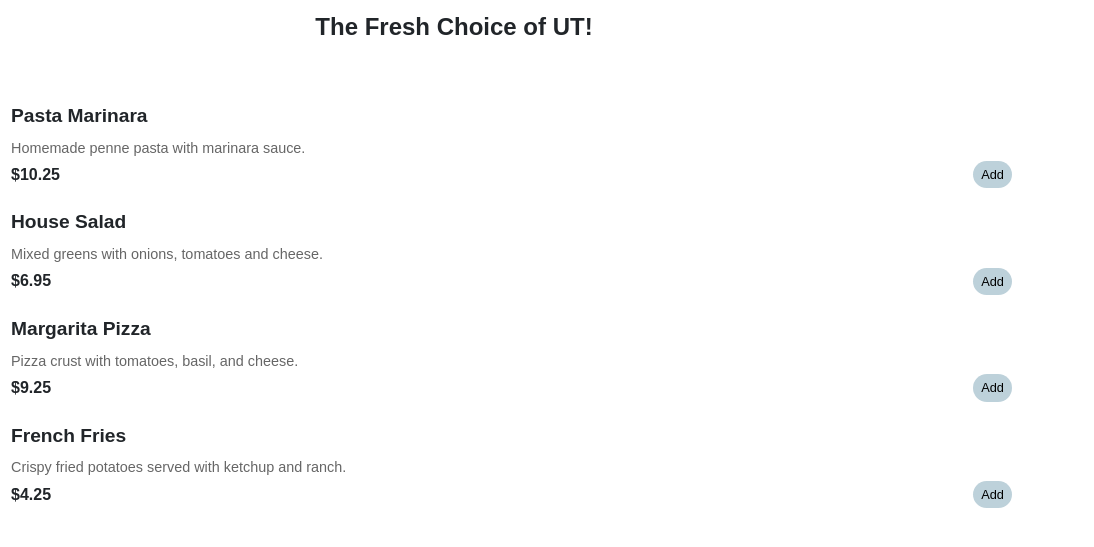
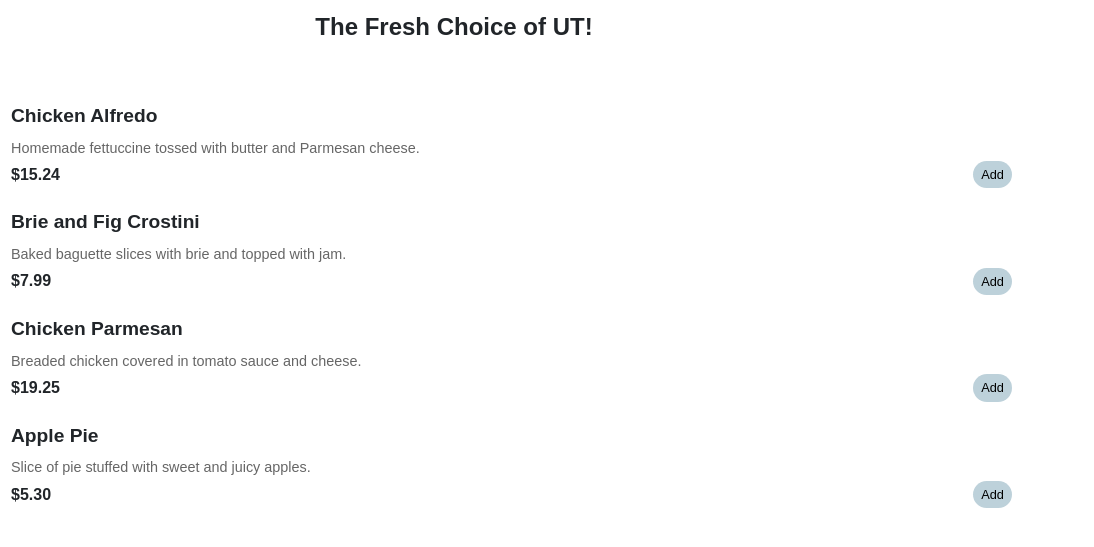
Before and after one commit to tanyacjoseph/cs378-p1, a plain HTML site: page index.html in a window 1280 px wide. Shown: the part 145-692 px from the top of the page, 186-1280 px from the left. Drawn offline with nearby package versions, Linux system fonts and the light colour scheme.

Commit message:
update menu items

```diff
--- a/index.html
+++ b/index.html
@@ -23,48 +23,48 @@
       <h1 class="headline">The Fresh Choice of UT!</h1>
 
       <div class="menu-item">
-        <img src="https://www.sipandfeast.com/wp-content/uploads/2022/08/marinara-recipe-snippet.jpg" alt="Pasta Marinara">
+        <img src="https://www.budgetbytes.com/wp-content/uploads/2022/07/Chicken-Alfredo-above.jpg" alt="Chicken Alfredo">
         <div class="menu-details">
-          <p class="menu-title">Pasta Marinara</p>
-          <p class="menu-description">Homemade penne pasta with marinara sauce.</p>
+          <p class="menu-title">Chicken Alfredo</p>
+          <p class="menu-description">Homemade fettuccine tossed with butter and Parmesan cheese.</p>
           <div class="menu-price-add">
-            <span class="menu-price">$10.25</span>
+            <span class="menu-price">$15.24</span>
             <button class="btn btn-outline-primary">Add</button>
           </div>
         </div>
       </div>
 
       <div class="menu-item">
-        <img src="https://www.peelwithzeal.com/wp-content/uploads/2023/01/house-salad-recipe.jpg" alt="House Salad">
+        <img src="https://www.chewoutloud.com/wp-content/uploads/2016/12/fig-brie-crostini.jpg" alt=">Brie and Fig Crostini">
         <div class="menu-details">
-          <p class="menu-title">House Salad</p>
-          <p class="menu-description">Mixed greens with onions, tomatoes and cheese.</p>
+          <p class="menu-title">Brie and Fig Crostini</p>
+          <p class="menu-description">Baked baguette slices with brie and topped with jam.</p>
           <div class="menu-price-add">
-            <span class="menu-price">$6.95</span>
+            <span class="menu-price">$7.99</span>
             <button class="btn btn-outline-primary">Add</button>
           </div>
         </div>
       </div>
 
       <div class="menu-item">
-        <img src="https://bakerstable.net/wp-content/uploads/2021/03/Margherita-pizza-2021-3-e1614881538289.jpg" alt="Margarita Pizza">
+        <img src="https://www.budgetbytes.com/wp-content/uploads/2024/04/Chicken-Parmesan-Overhead.jpg" alt="Chicken Parmesan">
         <div class="menu-details">
-          <p class="menu-title">Margarita Pizza</p>
-          <p class="menu-description">Pizza crust with tomatoes, basil, and cheese.</p>
+          <p class="menu-title">Chicken Parmesan</p>
+          <p class="menu-description">Breaded chicken covered in tomato sauce and cheese.</p>
           <div class="menu-price-add">
-            <span class="menu-price">$9.25</span>
+            <span class="menu-price">$19.25</span>
             <button class="btn btn-outline-primary">Add</button>
           </div>
         </div>
       </div>
 
       <div class="menu-item">
-        <img src="https://thecozycook.com/wp-content/uploads/2020/02/Copycat-McDonalds-French-Fries-.jpg" alt="French Fries">
+        <img src="https://www.tasteofhome.com/wp-content/uploads/2018/01/EXPS_TOHAS24_6086_DR_03_19_4b.jpg" alt="Apple Pie">
         <div class="menu-details">
-          <p class="menu-title">French Fries</p>
-          <p class="menu-description">Crispy fried potatoes served with ketchup and ranch.</p>
+          <p class="menu-title">Apple Pie</p>
+          <p class="menu-description">Slice of pie stuffed with sweet and juicy apples.</p>
           <div class="menu-price-add">
-            <span class="menu-price">$4.25</span>
+            <span class="menu-price">$5.30</span>
             <button class="btn btn-outline-primary">Add</button>
           </div>
         </div>
```
